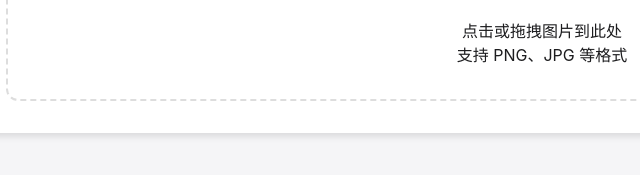
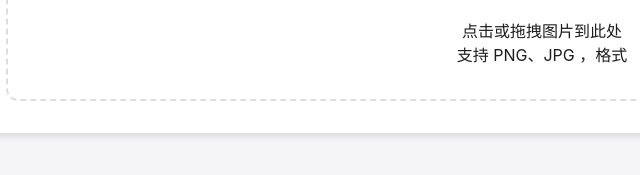
Before and after one commit to tidetide7/tupianyasuonew, a plain HTML site: page index.html in a window 1280 px wide. Shown: the part 313-488 px from the top of the page, 98-738 px from the left. Drawn offline with Linux system fonts and the light colour scheme.

Commit message:
初始提交

```diff
--- a/index.html
+++ b/index.html
@@ -20,7 +20,7 @@
                 <div class="upload-box">
                     <img src="upload-icon.svg" alt="上传图标" class="upload-icon">
                     <p>点击或拖拽图片到此处</p>
-                    <p class="support-text">支持 PNG、JPG 等格式</p>
+                    <p class="support-text">支持 PNG、JPG ，格式</p>
                 </div>
             </div>
 
```
